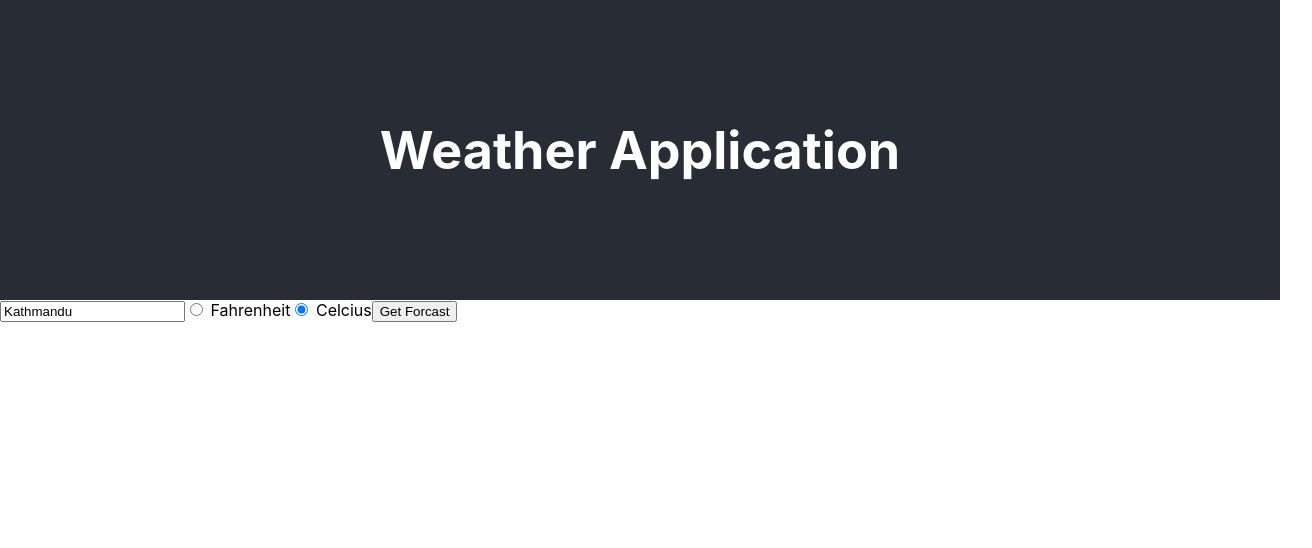
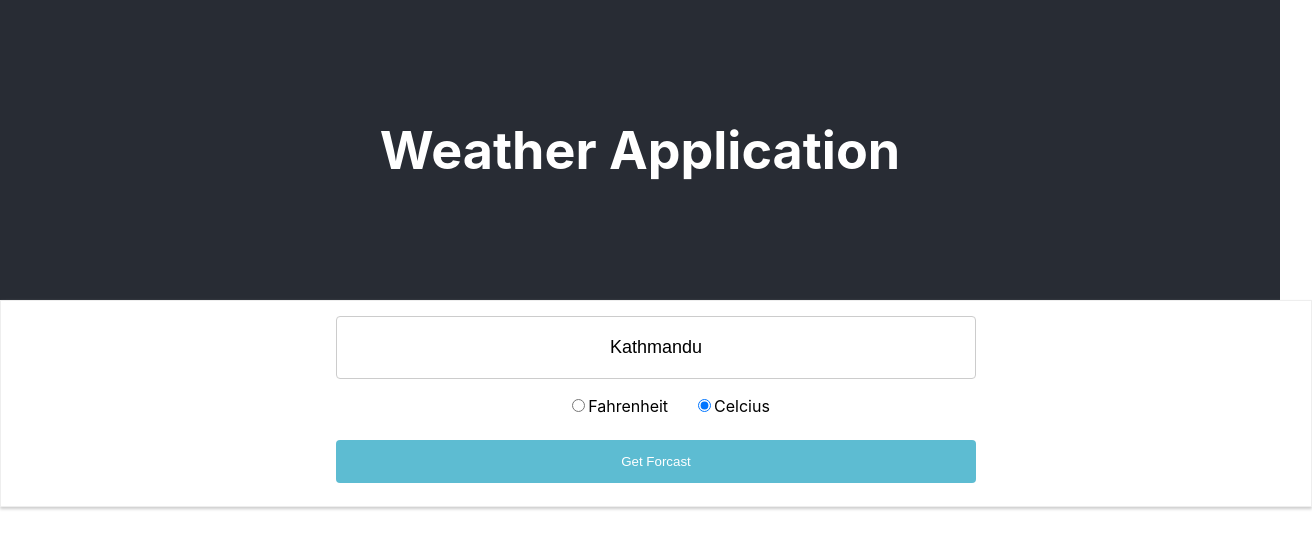
Before and after one commit to RaskinMaharjan/Weather-Application, a React (Create React App) app: page / in a window 1280 px wide. Shown: the top 548 px of the page, 1312 px wide, since content can reach past the window. Built offline with nearby package versions, Linux system fonts and the light colour scheme.

Commit message:
add basic css forcomponents

```diff
--- a/src/App.css
+++ b/src/App.css
@@ -1,7 +1,7 @@
 .App {
   display:flex;
   flex-direction: column;
-  min-height: 100vh;
+  width: 100%;
 }
 
 .App-logo {
--- /dev/null
+++ b/src/components/Forcast/Forcast.css
@@ -0,0 +1,10 @@
+.forcast {
+    width: 100%;
+    display: flex;
+    flex-direction: column;
+    align-items: center;
+    border: 1px solid #eeeeee;
+    box-shadow: 0 2px 3px #cccccc;
+    padding:15px;
+    text-align: center;
+}
--- a/src/components/Forcast/Forcast.js
+++ b/src/components/Forcast/Forcast.js
@@ -1,4 +1,5 @@
 import React from 'react';
+import './Forcast.css';
 
 const forcast = (props) => {
 
--- /dev/null
+++ b/src/components/SearchBar/SearchBar.css
@@ -0,0 +1,42 @@
+.searchBar {
+    width: 100%;
+    display: flex;
+    flex-direction: column;
+    align-items: center;
+    border: 1px solid #eeeeee;
+    box-shadow: 0 2px 3px #cccccc;
+    padding:15px;
+    text-align: center;
+}
+
+.searchBar input[type=text] {
+    width: 50%;
+    padding: 20px;
+    border: 1px solid #ccc;
+    border-radius: 4px;
+    box-sizing: border-box;
+    text-align: center;
+    font-size: large;
+}
+
+.searchBar .unit {
+    width: 50%;
+}
+
+.searchBar input[type=radio] {
+    margin-left: 30px;
+    margin-top: 20px;
+    margin-bottom: 20px;
+}
+
+
+.searchBar button {
+    width: 50%;
+    background-color: #5dbcd2;
+    color: white;
+    padding: 14px 20px;
+    margin: 8px 0;
+    border: none;
+    border-radius: 4px;
+    cursor: pointer;
+  }
--- a/src/components/SearchBar/SearchBar.js
+++ b/src/components/SearchBar/SearchBar.js
@@ -1,12 +1,19 @@
 import React from 'react';
+import './SearchBar.css';
 
 const searchBar = (props) => {
 console.log(props);
     return (
         <div className = 'searchBar'>
                 <input type ='text' placeholder='city name' maxLength='50' value= {props.city} onChange={props.handleCity}/>
-                <input type ='radio' name='units' value='imperial' checked= {props.unit === 'imperial'} onChange={props.handleUnit}/> Fahrenheit
-                <input type ='radio' name='units' value='metric' checked= {props.unit === 'metric'} onChange={props.handleUnit}/> Celcius
+                <div className = 'unit'>
+                <input type ='radio' id = 'fahrenheit' name='units' value='imperial' checked= {props.unit === 'imperial'} onChange={props.handleUnit}/>
+                <label for ='fahrenheit'>Fahrenheit</label>
+                <input type ='radio' id = 'celcius' name='units' value='metric' checked= {props.unit === 'metric'} onChange={props.handleUnit}/>
+                <label for='celcius'>Celcius</label>
+
+
+                </div>
                 <button onClick={props.fetchData}> Get Forcast </button>
         </div>
     )
```
